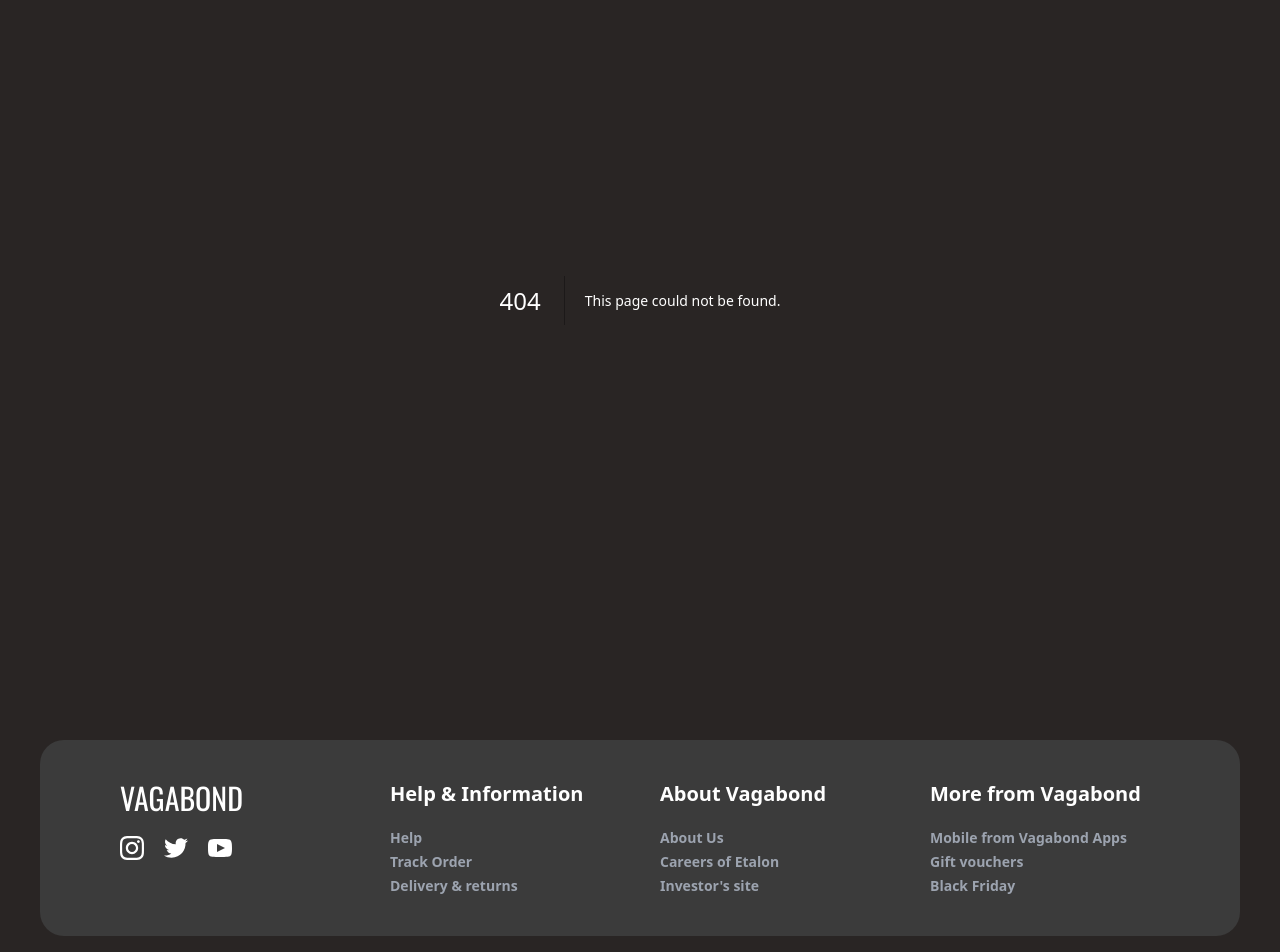
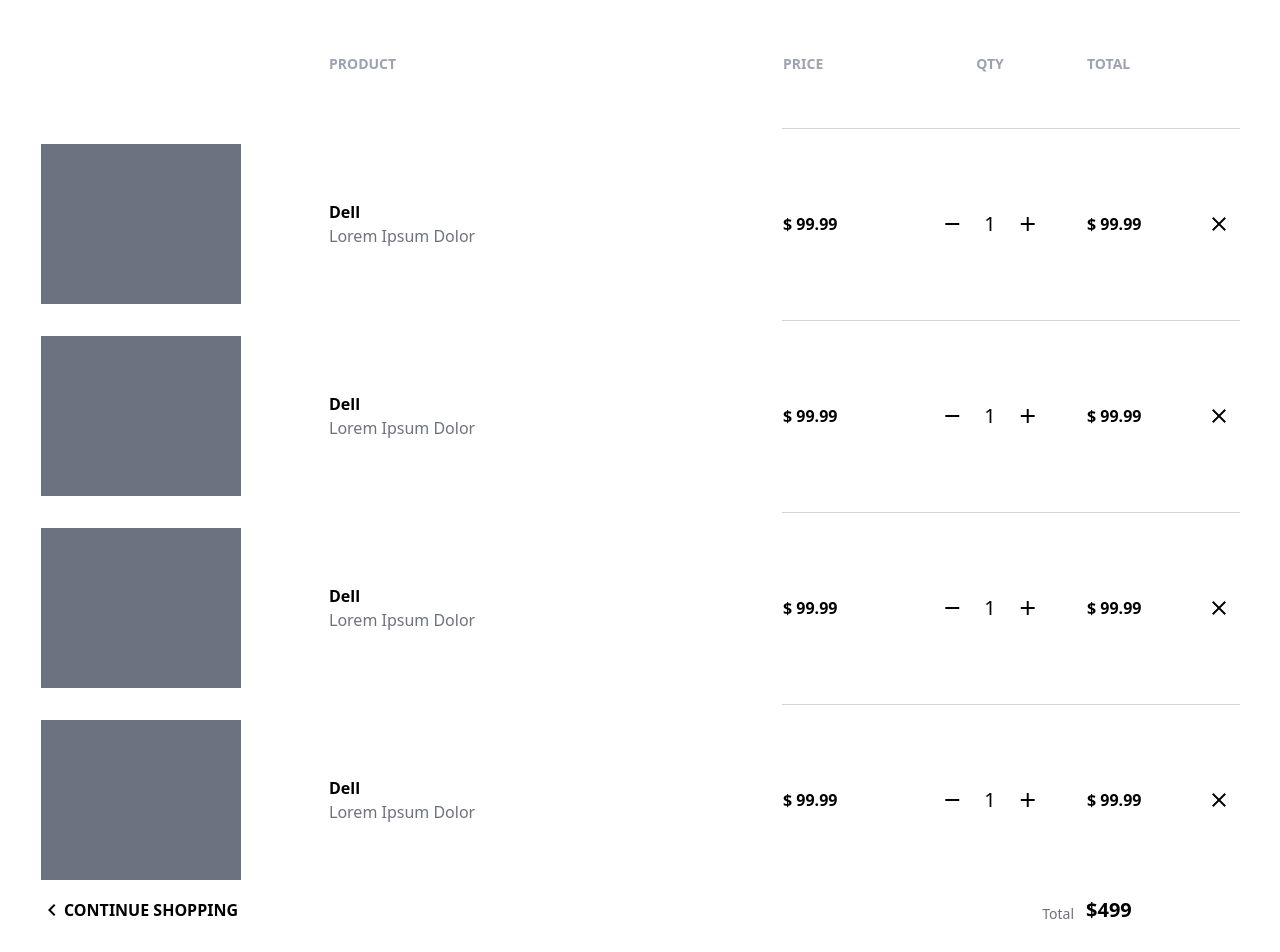
Before and after one commit to TulioDR/vagabond, a Next.js app: page /cart in a window 1280 px wide. Before the commit this address had no page. Shown: the part 180-1132 px from the top of the page. Built offline with nearby package versions, Linux system fonts and the light colour scheme.

Commit message:
Create Cart page

```diff
--- /dev/null
+++ b/src/components/Cart/CartFooter.tsx
@@ -0,0 +1,16 @@
+type Props = {};
+
+export default function CartFooter({}: Props) {
+   return (
+      <div className="flex items-center justify-between w-full">
+         <div className="flex items-center">
+            <span className="material-icons">navigate_before</span>
+            <span className="uppercase font-semibold">Continue Shopping</span>
+         </div>
+         <div className="space-x-3 flex items-end">
+            <span className="text-gray-500 text-sm">Total</span>
+            <span className="font-bold text-xl w-[154px]">$499</span>
+         </div>
+      </div>
+   );
+}
--- /dev/null
+++ b/src/components/Cart/ShoppingCard/CardButton.tsx
@@ -0,0 +1,15 @@
+type Props = {
+   icon: string;
+   onClick: () => void;
+};
+
+export default function CardButton({ icon, onClick }: Props) {
+   return (
+      <button
+         onClick={onClick}
+         className="aspect-square h-10 hover:bg-black hover:text-white text-4xl grid place-content-center rounded-full"
+      >
+         <span className="material-icons">{icon}</span>
+      </button>
+   );
+}
--- /dev/null
+++ b/src/components/Cart/ShoppingCard/Price.tsx
@@ -0,0 +1,5 @@
+type Props = { number: number };
+
+export default function Price({ number }: Props) {
+   return <span className="font-bold">{`$ ${number.toFixed(2)}`}</span>;
+}
--- /dev/null
+++ b/src/components/Cart/ShoppingCard/index.tsx
@@ -0,0 +1,41 @@
+import { useState } from "react";
+import Price from "./Price";
+import CardButton from "./CardButton";
+
+type Props = {};
+
+export default function ShoppingCard({}: Props) {
+   const [quantity, setQuantity] = useState<number>(1);
+   const add = () => {
+      setQuantity((prev) => prev + 1);
+   };
+   const subtract = () => setQuantity((prev) => prev - 1);
+
+   return (
+      <tr className="h-48">
+         <td>
+            <div className="h-40 bg-gray-500 aspect-[5/4]"></div>
+         </td>
+         <td>
+            <div className="font-bold">Dell</div>
+            <div className="text-gray-500">Lorem Ipsum Dolor</div>
+         </td>
+         <td className="border-t border-gray-300">
+            <Price number={99.99} />
+         </td>
+         <td className="border-t border-gray-300">
+            <div className="flex items-center justify-center space-x-3">
+               <CardButton icon="remove" onClick={subtract} />
+               <span className="text-xl">{quantity}</span>
+               <CardButton icon="add" onClick={add} />
+            </div>
+         </td>
+         <td className="border-t border-gray-300">
+            <Price number={quantity * 99.99} />
+         </td>
+         <td className="border-t border-gray-300">
+            <CardButton icon="close" onClick={() => {}} />
+         </td>
+      </tr>
+   );
+}
--- a/src/components/Modals/CartModal.tsx
+++ b/src/components/Modals/CartModal.tsx
@@ -1,21 +1,31 @@
-import { motion } from "framer-motion";
+import CartFooter from "../Cart/CartFooter";
+import ModalContainer from "./ModalContainer";
+import ModalTitle from "./ModalTitle";
 
-type Props = {
+interface Props {
    close: () => void;
-};
+}
 
 export default function CartModal({ close }: Props) {
    return (
-      <div className="fixed top-0 left-0 w-full z-30 h-screen">
-         <motion.div
-            initial={{ opacity: 0 }}
-            animate={{ opacity: 1 }}
-            exit={{ opacity: 0 }}
-            transition={{ duration: 0.4 }}
-            className="w-full h-full bg-black/50 "
-            onClick={close}
-         />
-         <div className="fixed top-1/2 left-1/2 -translate-y-1/2 -translate-x-1/2 w-1/3 h-1/3 bg-white rounded-3xl p-20 "></div>
-      </div>
+      <ModalContainer close={close}>
+         <ModalTitle>Shopping Cart</ModalTitle>
+         <div className="mt-10 ">
+            <table className="w-full">
+               <tr className="uppercase text-gray-400 text-sm">
+                  <th></th>
+                  <th className="text-left">Product</th>
+                  <th className="text-left">Price</th>
+                  <th>Qty</th>
+                  <th className="text-left">Total</th>
+               </tr>
+               {/* <ShoppingCard />
+               <ShoppingCard />
+               <ShoppingCard />
+               <ShoppingCard /> */}
+            </table>
+         </div>
+         <CartFooter />
+      </ModalContainer>
    );
 }
--- /dev/null
+++ b/src/components/Modals/FavoritesModal.tsx
@@ -0,0 +1,5 @@
+type Props = {};
+
+export default function FavoritesModal({}: Props) {
+   return <div>FavoritesModal</div>;
+}
--- /dev/null
+++ b/src/components/Modals/ModalContainer.tsx
@@ -0,0 +1,24 @@
+import { motion } from "framer-motion";
+
+type Props = {
+   children: React.ReactNode;
+   close: () => void;
+};
+
+export default function ModalContainer({ children, close }: Props) {
+   return (
+      <div className="fixed top-0 left-0 w-full z-30 h-screen">
+         <motion.div
+            initial={{ opacity: 0 }}
+            animate={{ opacity: 1 }}
+            exit={{ opacity: 0 }}
+            transition={{ duration: 0.4 }}
+            className="w-full h-full bg-black/50 "
+            onClick={close}
+         />
+         <div className="fixed top-1/2 left-1/2 -translate-y-1/2 -translate-x-1/2 w-full h-4/5 bg-white rounded-3xl p-10 ">
+            {children}
+         </div>
+      </div>
+   );
+}
--- /dev/null
+++ b/src/components/Modals/ModalTitle.tsx
@@ -0,0 +1,9 @@
+import React from "react";
+
+type Props = {
+   children: React.ReactNode;
+};
+
+export default function ModalTitle({ children }: Props) {
+   return <div className="text-3xl font-bold font-oswald">{children}</div>;
+}
--- a/src/components/Navigation/Navbar/CartButton.tsx
+++ b/src/components/Navigation/Navbar/CartButton.tsx
@@ -3,6 +3,7 @@
 import { useEffect, useState } from "react";
 import { createPortal } from "react-dom";
 import IconButton from "./IconButton";
+import { useRouter } from "next/router";
 
 export default function CartButton() {
    const [isModalOpen, setIsModalOpen] = useState<boolean>(false);
@@ -15,16 +16,20 @@
       setIsMounted(true);
    }, []);
 
+   const router = useRouter();
+   const goToCart = () => {
+      router.push("/cart");
+   };
    return (
       <>
-         <IconButton icon="shopping_bag" outlined onClick={openCartModal} />
-         {isMounted &&
+         <IconButton icon="shopping_bag" outlined onClick={goToCart} />
+         {/* {isMounted &&
             createPortal(
                <AnimatePresence>
                   {isModalOpen && <CartModal close={closeCartModal} />}
                </AnimatePresence>,
                document.getElementById("modals")!
-            )}
+            )} */}
       </>
    );
 }
--- a/src/hooks/useBackgroundColor.tsx
+++ b/src/hooks/useBackgroundColor.tsx
@@ -9,6 +9,7 @@
       if (route === "/products") setIsWhite(true);
       else if (route === "/blog") setIsWhite(false);
       else if (route === "/contact") setIsWhite(false);
+      else if (route === "/cart") setIsWhite(true);
       else setIsWhite(false);
    }, [route]);
 
--- /dev/null
+++ b/src/pages/cart.tsx
@@ -0,0 +1,28 @@
+import CartFooter from "@/components/Cart/CartFooter";
+import ShoppingCard from "@/components/Cart/ShoppingCard";
+import Subtitle from "@/components/Subtitle";
+
+type Props = {};
+
+export default function Cart({}: Props) {
+   return (
+      <div>
+         <Subtitle>Shopping Cart</Subtitle>
+         <table className="w-full mt-10">
+            <tr className="uppercase text-gray-400 text-sm h-32">
+               <th className="w-72"></th>
+               <th className="text-left">Product</th>
+               <th className="text-left w-28">Price</th>
+               <th className="w-48">Qty</th>
+               <th className="text-left w-28">Total</th>
+               <th className="w-10"></th>
+            </tr>
+            <ShoppingCard />
+            <ShoppingCard />
+            <ShoppingCard />
+            <ShoppingCard />
+         </table>
+         <CartFooter />
+      </div>
+   );
+}
```
